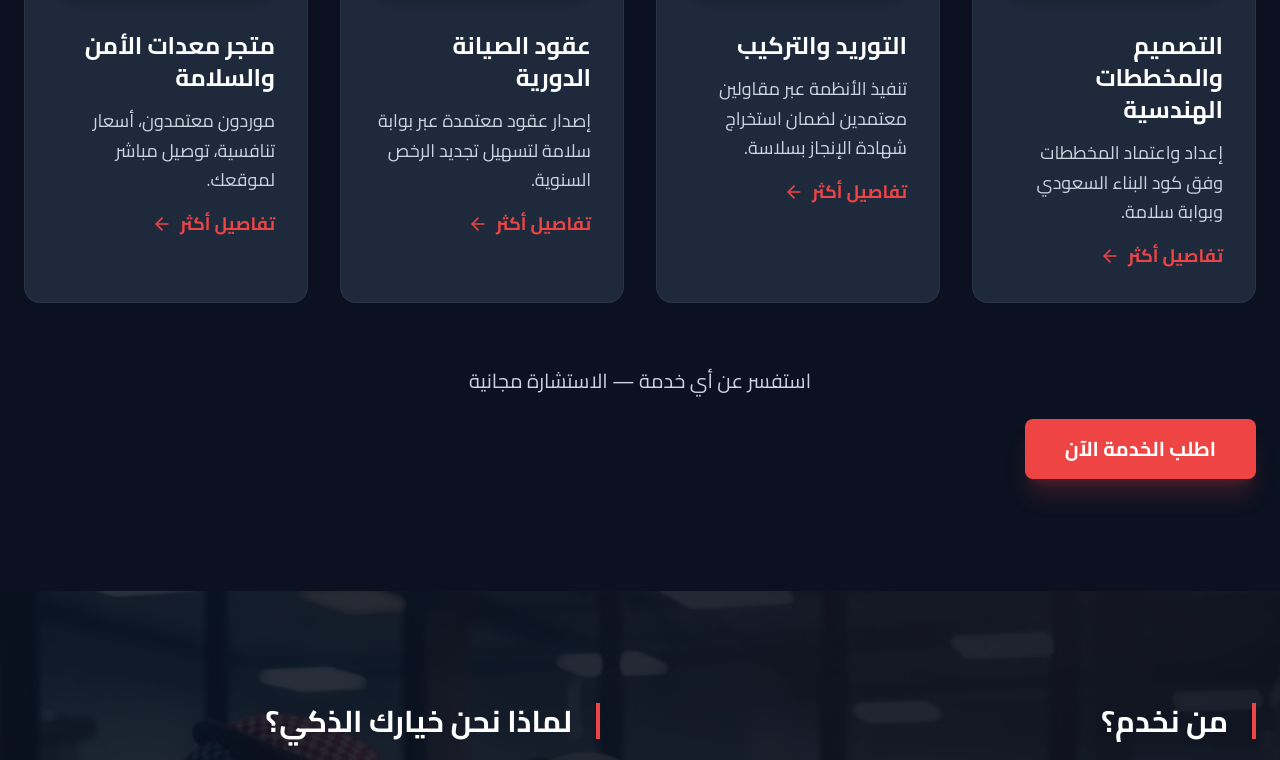
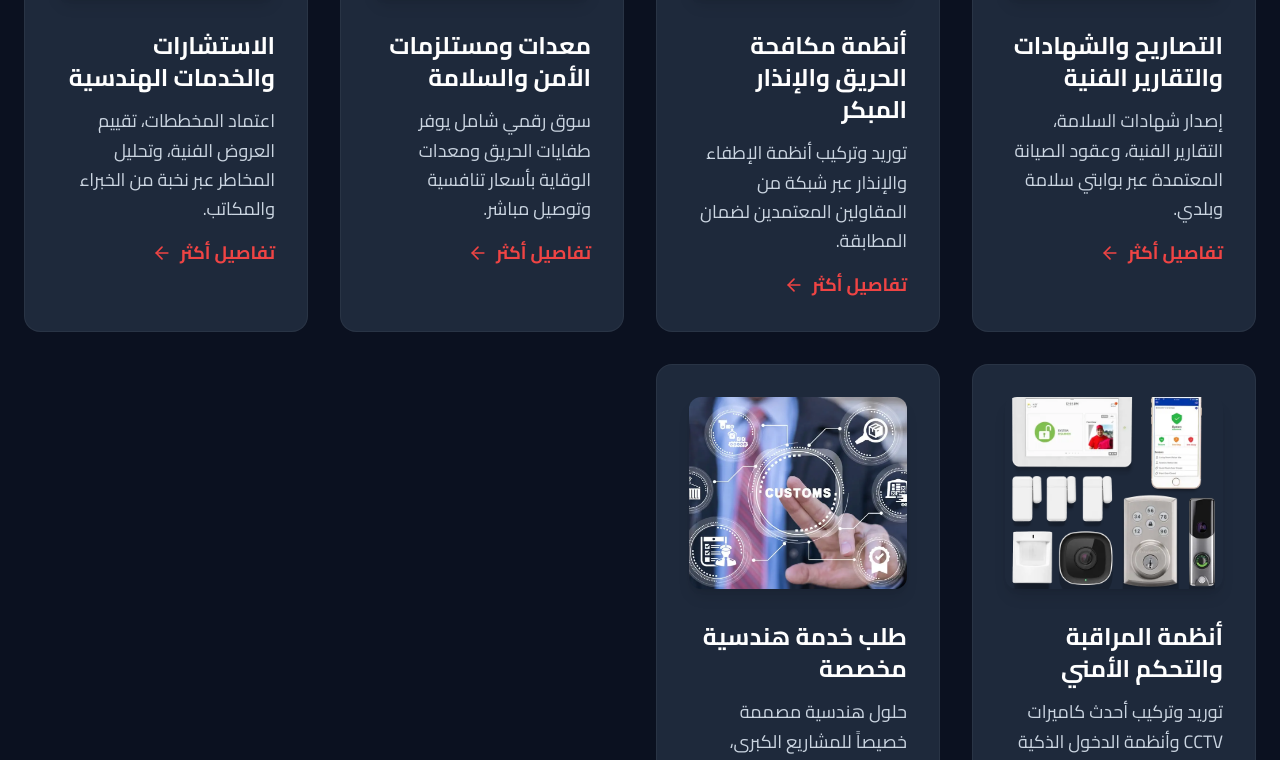
Before and after one commit to anas0magdy/off-fire-online, a React (Vite) app: page / in a window 1280 px wide. Shown: the part 4458-5218 px from the top of the page. Built offline with nearby package versions, Linux system fonts and the light colour scheme.

Commit message:
services summery update

```diff
--- a/src/data/content.js
+++ b/src/data/content.js
@@ -109,31 +109,45 @@ export const FEATURES = [
 export const SERVICES_SUMMARY = [
   {
     id: 1,
-    title: "التصميم والمخططات الهندسية",
-    desc: "إعداد واعتماد المخططات وفق كود البناء السعودي وبوابة سلامة.",
-    icon: Zap,
-    image: serviceFire
-  },
-  {
-    id: 2,
-    title: "التوريد والتركيب",
-    desc: "تنفيذ الأنظمة عبر مقاولين معتمدين لضمان استخراج شهادة الإنجاز بسلاسة.",
-    icon: ShieldCheck,
-    image: serviceEquip
-  },
-  {
-    id: 3,
-    title: "عقود الصيانة الدورية",
-    desc: "إصدار عقود معتمدة عبر بوابة سلامة لتسهيل تجديد الرخص السنوية.",
+    title: "التصاريح والشهادات والتقارير الفنية",
+    desc: "إصدار شهادات السلامة، التقارير الفنية، وعقود الصيانة المعتمدة عبر بوابتي سلامة وبلدي.",
     icon: FileText,
     image: serviceConsult
   },
   {
+    id: 2,
+    title: "أنظمة مكافحة الحريق والإنذار المبكر",
+    desc: "توريد وتركيب أنظمة الإطفاء والإنذار عبر شبكة من المقاولين المعتمدين لضمان المطابقة.",
+    icon: ShieldCheck,
+    image: serviceFire
+  },
+  {
+    id: 3,
+    title: "معدات ومستلزمات الأمن والسلامة",
+    desc: "سوق رقمي شامل يوفر طفايات الحريق ومعدات الوقاية بأسعار تنافسية وتوصيل مباشر.",
+    icon: Target,
+    image: serviceEquip
+  },
+  {
     id: 4,
-    title: "متجر معدات الأمن والسلامة",
-    desc: "موردون معتمدون، أسعار تنافسية، توصيل مباشر لموقعك.",
+    title: "الاستشارات والخدمات الهندسية",
+    desc: "اعتماد المخططات، تقييم العروض الفنية، وتحليل المخاطر عبر نخبة من الخبراء والمكاتب.",
     icon: Users,
     image: serviceAlarm
+  },
+  {
+    id: 5,
+    title: "أنظمة المراقبة والتحكم الأمني",
+    desc: "توريد وتركيب أحدث كاميرات CCTV وأنظمة الدخول الذكية لتلبية التراخيص الأمنية.",
+    icon: Cpu,
+    image: serviceCctv
+  },
+  {
+    id: 6,
+    title: "طلب خدمة هندسية مخصصة",
+    desc: "حلول هندسية مصممة خصيصاً للمشاريع الكبرى، معالجة المخالفات، وتحديث الأنظمة القديمة.",
+    icon: Lightbulb,
+    image: serviceCustom
   }
 ];
 
```
